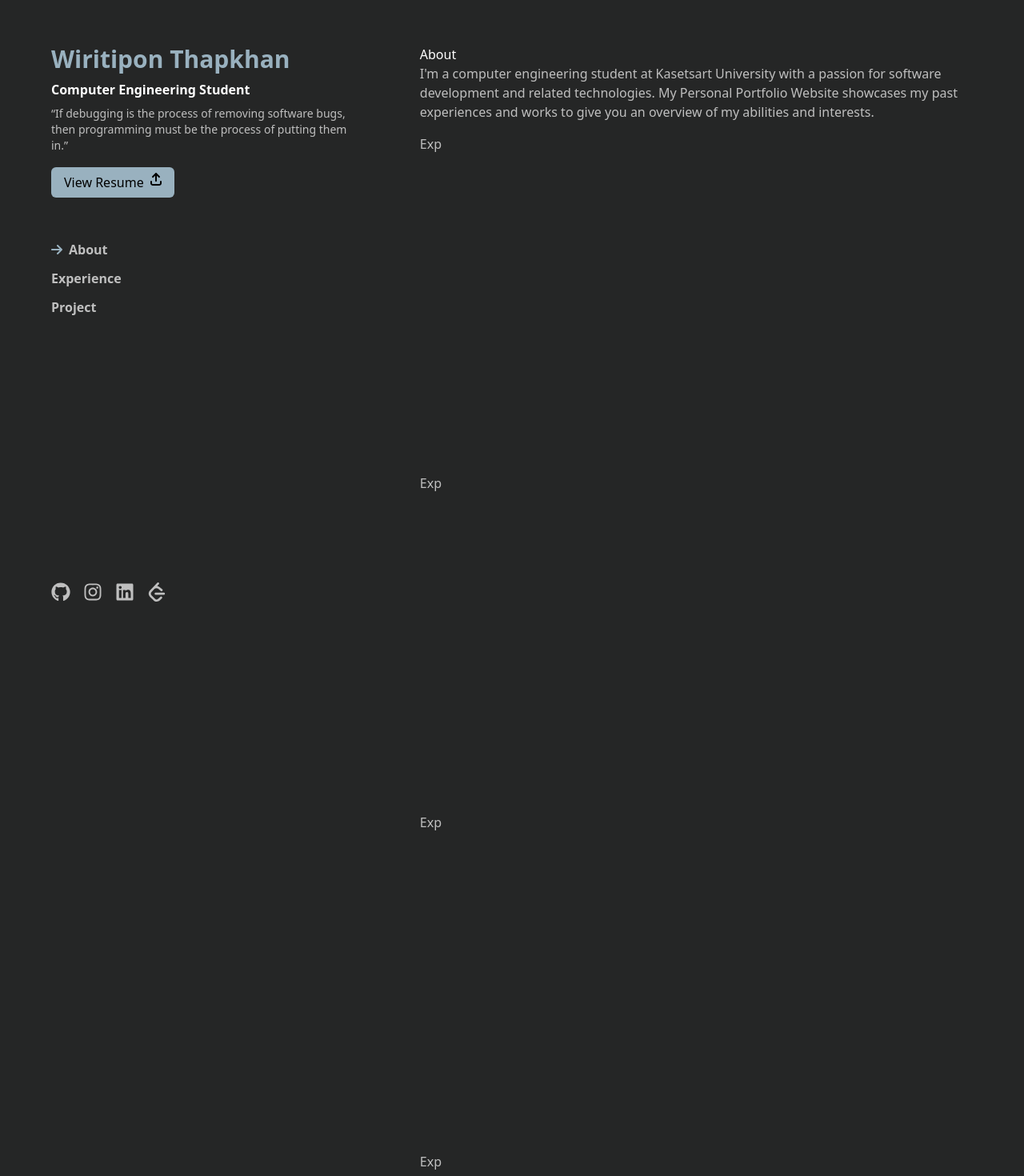
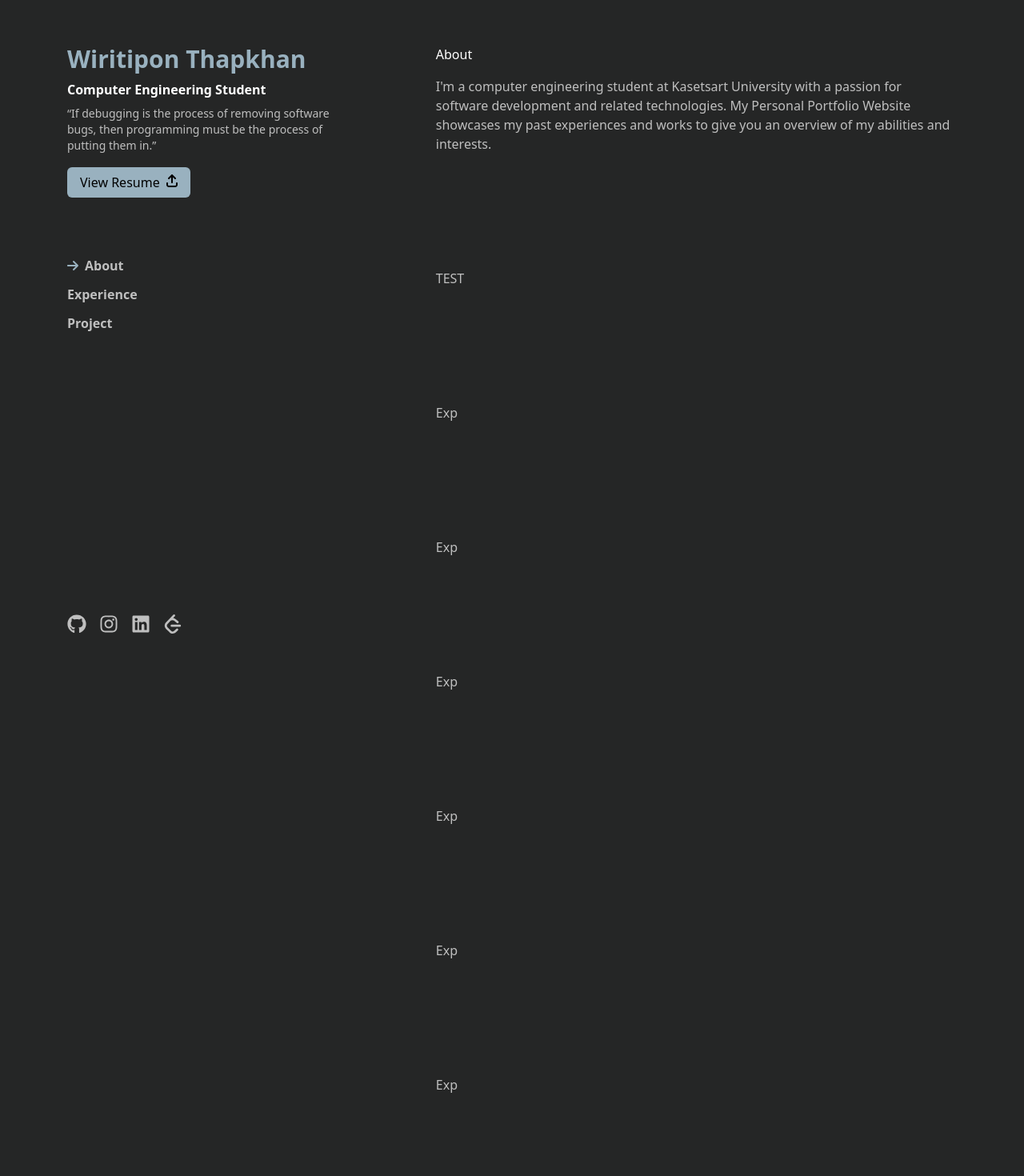
Before and after one commit to zignalssss/myPortfolio, a React (Vite) app in the folder client/: page / in a window 1280 px wide. Shown: the top 1470 px of the page at 80% size. After the commit the page ends 1368 px from the top, so only its background shows below. Built offline with nearby package versions, Linux system fonts and the light colour scheme.

Commit message:
about and exp

```diff
--- a/client/src/App.jsx
+++ b/client/src/App.jsx
@@ -4,7 +4,7 @@ import Rightsection from './sections/Rightsection';
 import './App.css'
 function App() {
   return (
-   <div className='mt-14 mx-auto max-w-6xl grid grid-cols-[40%_60%]'>
+   <div className='mt-14 mx-auto max-w-6xl grid gap-y-5 lg:grid-cols-[40%_60%]'>
       <Leftsection/>
       <Rightsection/>
    </div>
--- a/client/src/sections/About/index.jsx
+++ b/client/src/sections/About/index.jsx
@@ -1,8 +1,8 @@
 import { data } from "../../contents/about";
 const About = () =>{
     return(
-        <div>
-            <div className="text-priAccent font-medium">{data.title}</div>
+        <div className="space-y-4">
+            <div className="text-priAccent font-medium ">{data.title}</div>
             <div>{data.description}</div>
         </div>
 
--- /dev/null
+++ b/client/src/sections/Experience/index.jsx
@@ -0,0 +1,8 @@
+const Experience = () =>{
+    return(
+        <div className="grid gri-col">
+            TEST
+        </div>
+    )
+}
+export default Experience;
--- a/client/src/sections/Leftsection/index.jsx
+++ b/client/src/sections/Leftsection/index.jsx
@@ -4,8 +4,8 @@ import Contact from "../Contact";
 
 const Leftsection = () =>{
     return(
-        <div>
-            <div className='sticky top-14 grid grid-rows-[35%_45%_20%] h-[87vh]'>
+        <div className="px-5">
+            <div className='sticky top-14 grid gap-y-5 lg:grid-rows-[35%_45%_20%] lg:h-[87vh]'>
                 <Header/>
                 <Navbar/>
                 <Contact/>
--- a/client/src/sections/Rightsection/index.jsx
+++ b/client/src/sections/Rightsection/index.jsx
@@ -1,15 +1,17 @@
 import About from "../About";
+import Experience from "../Experience";
 
 const Rightsection = () => {
     return (
-        <div className="grid gap-y-4">
+        <div className="grid gap-y-36 px-5">
             <About/>
-            <div className='mb-96'>Exp</div>
-            <div className='mb-96'>Exp</div>
-            <div className='mb-96'>Exp</div>
-            <div className='mb-96'>Exp</div>
-            <div className='mb-96'>Exp</div>
-            <div className='mb-96'>Exp</div>
+            <Experience/>
+            <div className=''>Exp</div>
+            <div className=''>Exp</div>
+            <div className=''>Exp</div>
+            <div className=''>Exp</div>
+            <div className=''>Exp</div>
+            <div className=''>Exp</div>
         </div>
     )
 }
```
